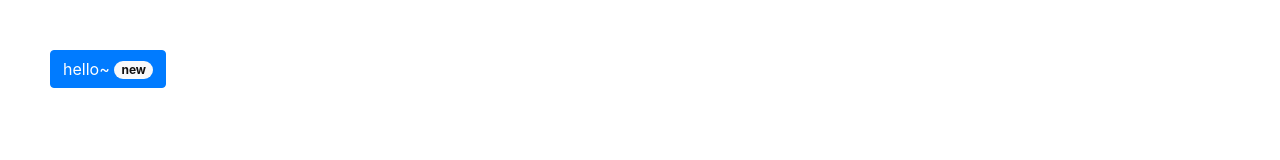
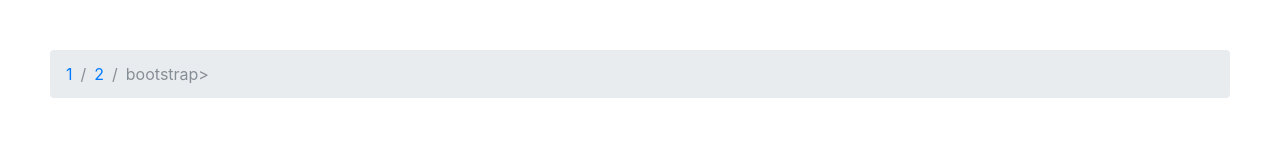
Before and after one commit to dustin0918/bootstrap, a website: page index.html in a window 1280 px wide. Drawn offline with nearby package versions, Linux system fonts and the light colour scheme.

Commit message:
breadcrumb

```diff
--- a/index.html
+++ b/index.html
@@ -14,10 +14,15 @@
 </head>
 <body>
 <div class="component demo">
-  <button class="btn btn-primary">
-    hello~
-<span class="badge badge-light badge-pill">new</span>
-</button>
+  <nav>
+    <ol class="breadcrumb">
+    <li class="breadcrumb-item"><a href="#">1</a></li>
+    <li class="breadcrumb-item"><a href="#">2</a></li>
+    <li class="breadcrumb-item active">bootstrap></li>
+    </ol>
+
+
+  </nav>
 </div>
 
 </body>
```
